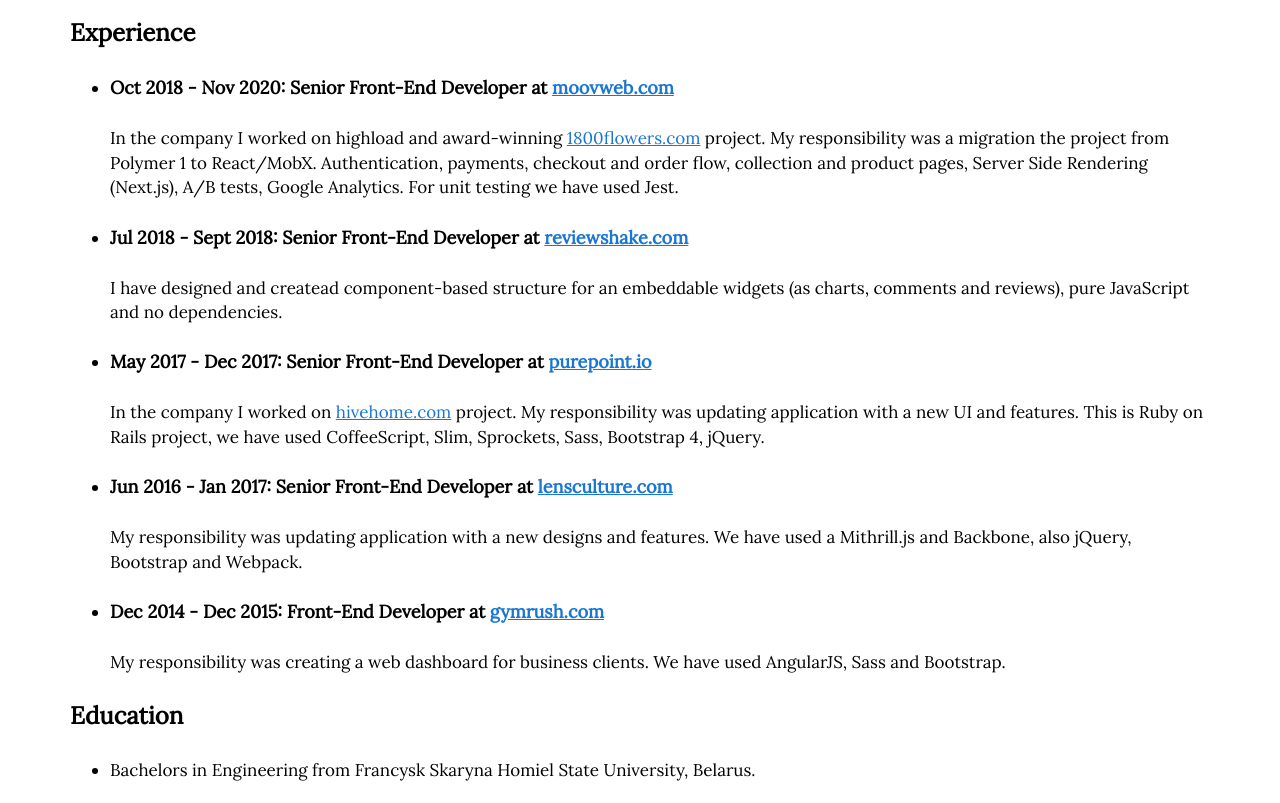
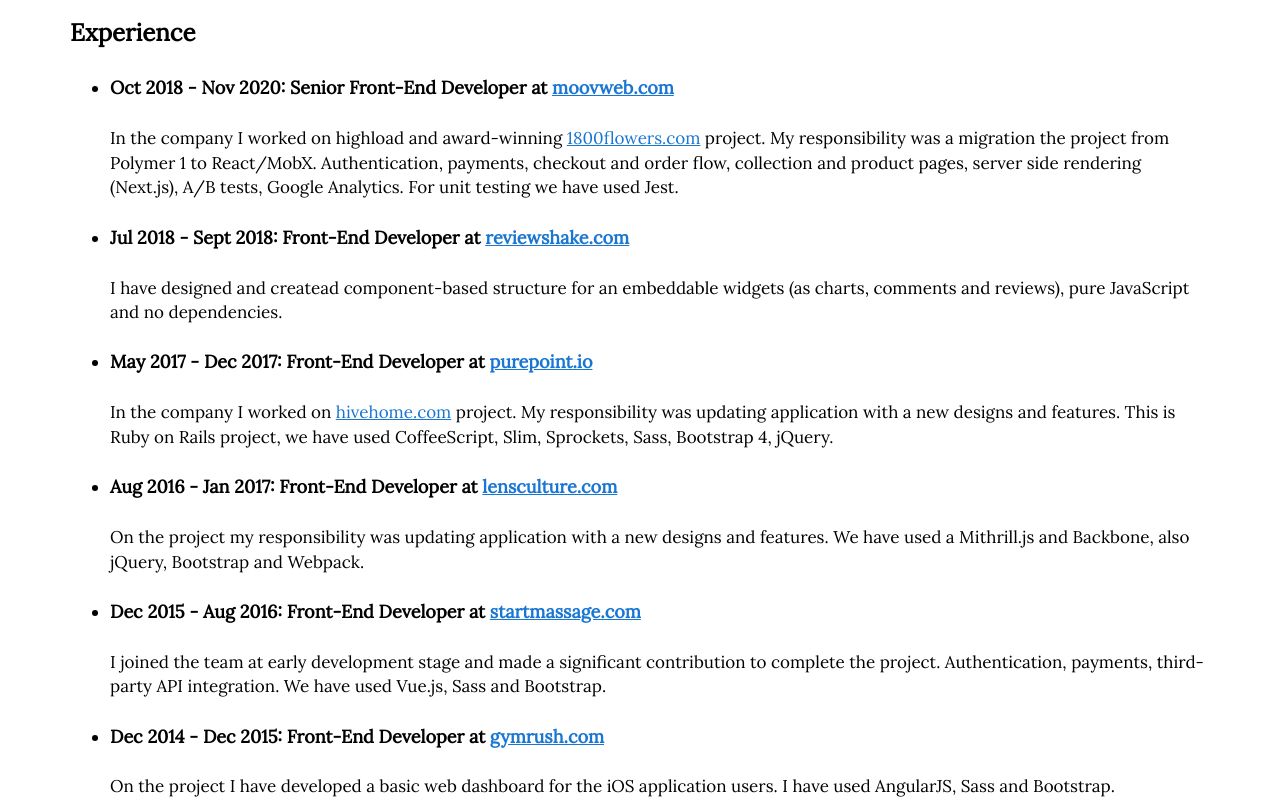
Before and after one commit to thisavoropaev/cv, a plain HTML site: page index.html in a window 1280 px wide. Shown: the part 540-1343 px from the top of the page. Drawn offline with Linux system fonts and the light colour scheme.

Commit message:
clarify experience

```diff
--- a/index.html
+++ b/index.html
@@ -209,26 +209,31 @@
       <h4>Oct 2018 - Nov 2020: Senior Front-End Developer at <a target="_blank" href="https://www.moovweb.com/">moovweb.com</a></h4>
       <p>
         In the company I worked on highload and award-winning <a target="_blank" href="https://pwa.1800flowers.com/">1800flowers.com</a> project.
-        My responsibility was a migration the project from Polymer 1 to React/MobX. Authentication, payments, checkout and order flow, collection and product pages, Server Side Rendering (Next.js), A/B tests, Google Analytics. For unit testing we have used Jest.
+        My responsibility was a migration the project from Polymer 1 to React/MobX. Authentication, payments, checkout and order flow, collection and product pages, server side rendering (Next.js), A/B tests, Google Analytics. For unit testing we have used Jest.
       </p>
     </li>
     <li>
-        <h4>Jul 2018 - Sept 2018: Senior Front-End Developer at <a target="_blank" href="https://www.reviewshake.com/">reviewshake.com</a></h4>
+        <h4>Jul 2018 - Sept 2018: Front-End Developer at <a target="_blank" href="https://www.reviewshake.com/">reviewshake.com</a></h4>
         <p>I have designed and createad component-based structure for an embeddable widgets (as charts, comments and reviews), pure JavaScript and no dependencies.</p>
       </li>
     <li>
-      <h4>May 2017 - Dec 2017: Senior Front-End Developer at <a target="_blank" href="https://purepoint.io/">purepoint.io</a></h4>
-      <p>In the company I worked on <a href="https://hivehome.com">hivehome.com</a> project. My responsibility was updating application with a new UI and features. This is Ruby on Rails project, we have used CoffeeScript, Slim, Sprockets, Sass, Bootstrap 4, jQuery.</p>
+      <h4>May 2017 - Dec 2017: Front-End Developer at <a target="_blank" href="https://purepoint.io/">purepoint.io</a></h4>
+      <p>In the company I worked on <a target="_blank" href="https://hivehome.com">hivehome.com</a> project. My responsibility was updating application with a new designs and features. This is Ruby on Rails project, we have used CoffeeScript, Slim, Sprockets, Sass, Bootstrap 4, jQuery.</p>
     </li>
 
     <li>
-      <h4>Jun 2016 - Jan 2017: Senior Front-End Developer at <a target="_blank" href="https://lensculture.com/">lensculture.com</a></h4>
-      <p>My responsibility was updating application with a new designs and features. We have used a Mithrill.js and Backbone, also jQuery, Bootstrap and Webpack.</p>
+      <h4>Aug 2016 - Jan 2017: Front-End Developer at <a target="_blank" href="https://lensculture.com/">lensculture.com</a></h4>
+      <p>On the project my responsibility was updating application with a new designs and features. We have used a Mithrill.js and Backbone, also jQuery, Bootstrap and Webpack.</p>
+    </li>
+
+    <li>
+      <h4>Dec 2015 - Aug 2016: Front-End Developer at <a target="_blank" href="https://startmassage.com/">startmassage.com</a></h4>
+      <p>I joined the team at early development stage and made a significant contribution to complete the project. Authentication, payments, third-party API integration. We have used Vue.js, Sass and Bootstrap.</p>
     </li>
 
     <li>
       <h4>Dec 2014 - Dec 2015: Front-End Developer at <a target="_blank" href="https://gymrush.com/">gymrush.com</a></h4>
-      <p>My responsibility was creating a web dashboard for business clients. We have used AngularJS, Sass and Bootstrap.</p>
+      <p>On the project I have developed a basic web dashboard for the iOS application users. I have used AngularJS, Sass and Bootstrap.</p>
     </li>
   </ul>
 
```
